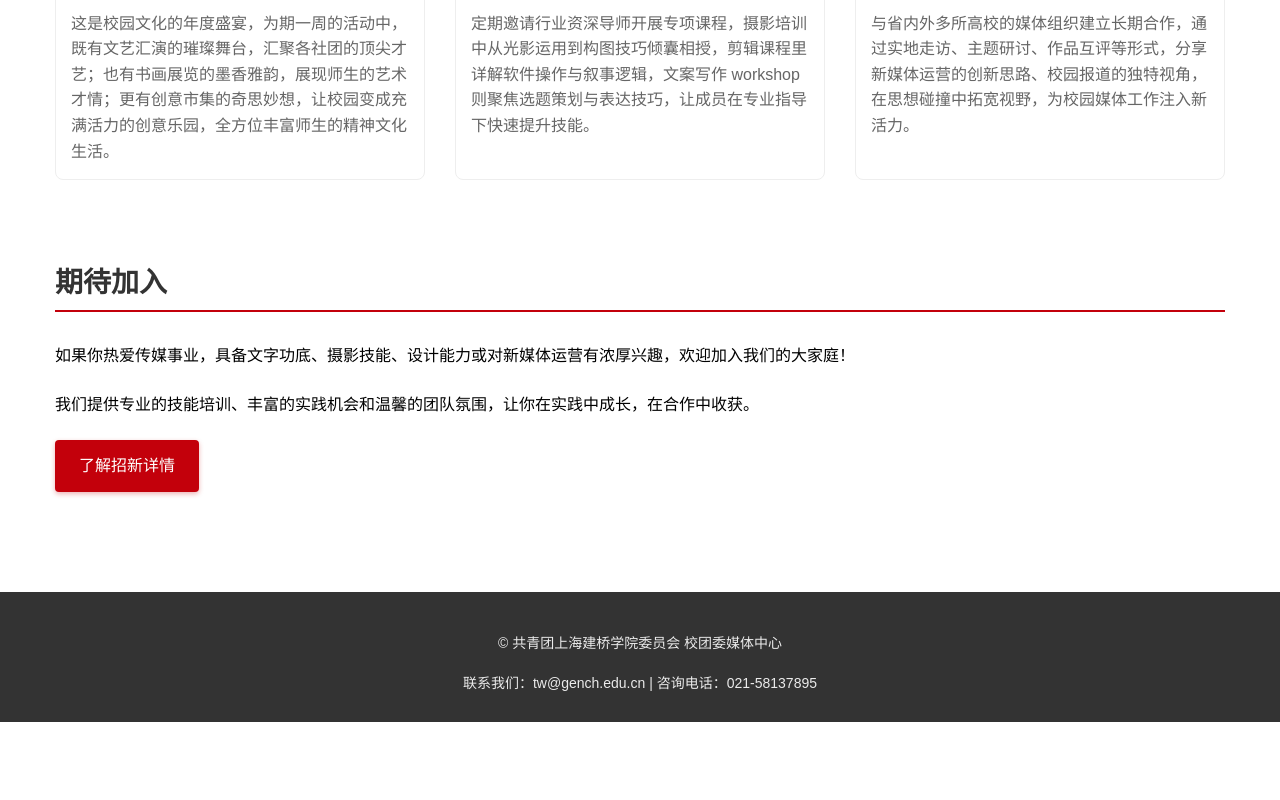
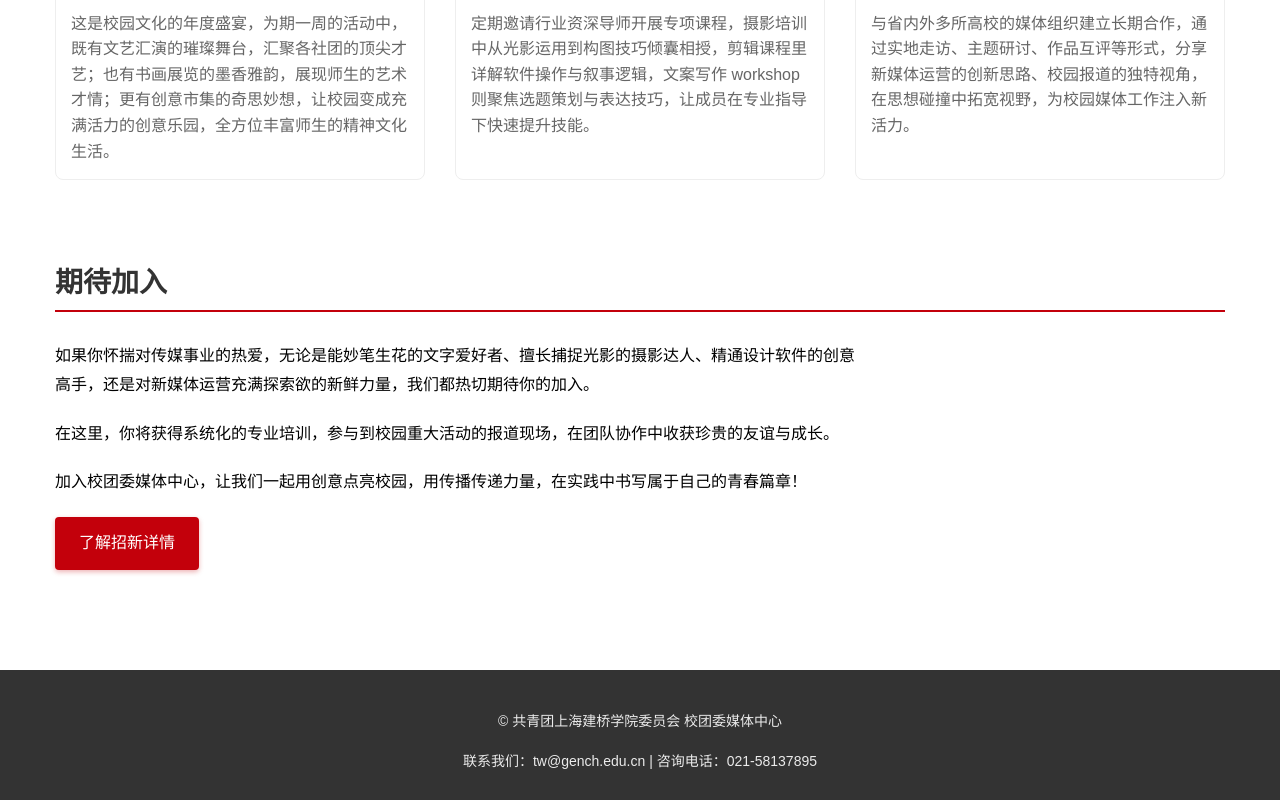
Before and after one commit to mango-H-520/Gench-Medium, a plain HTML site: page index.html in a window 1280 px wide. Shown: the part 1901-2701 px from the top of the page. Before the commit the page ends 2623 px from the top, so only its background shows below. Drawn offline with Linux system fonts and the light colour scheme.

Commit message:
Update index.html

```diff
--- a/index.html
+++ b/index.html
@@ -125,8 +125,9 @@
             <div class="container">
                 <h3>期待加入</h3>
                 <div class="join-content">
-                    <p>如果你热爱传媒事业，具备文字功底、摄影技能、设计能力或对新媒体运营有浓厚兴趣，欢迎加入我们的大家庭！</p>
-                    <p>我们提供专业的技能培训、丰富的实践机会和温馨的团队氛围，让你在实践中成长，在合作中收获。</p>
+                    <p>如果你怀揣对传媒事业的热爱，无论是能妙笔生花的文字爱好者、擅长捕捉光影的摄影达人、精通设计软件的创意高手，还是对新媒体运营充满探索欲的新鲜力量，我们都热切期待你的加入。</p>
+                    <p>在这里，你将获得系统化的专业培训，参与到校园重大活动的报道现场，在团队协作中收获珍贵的友谊与成长。</p>
+                    <p>加入校团委媒体中心，让我们一起用创意点亮校园，用传播传递力量，在实践中书写属于自己的青春篇章！</p>
                     <a href="#" class="join-btn">了解招新详情</a>
                 </div>
             </div>
```
